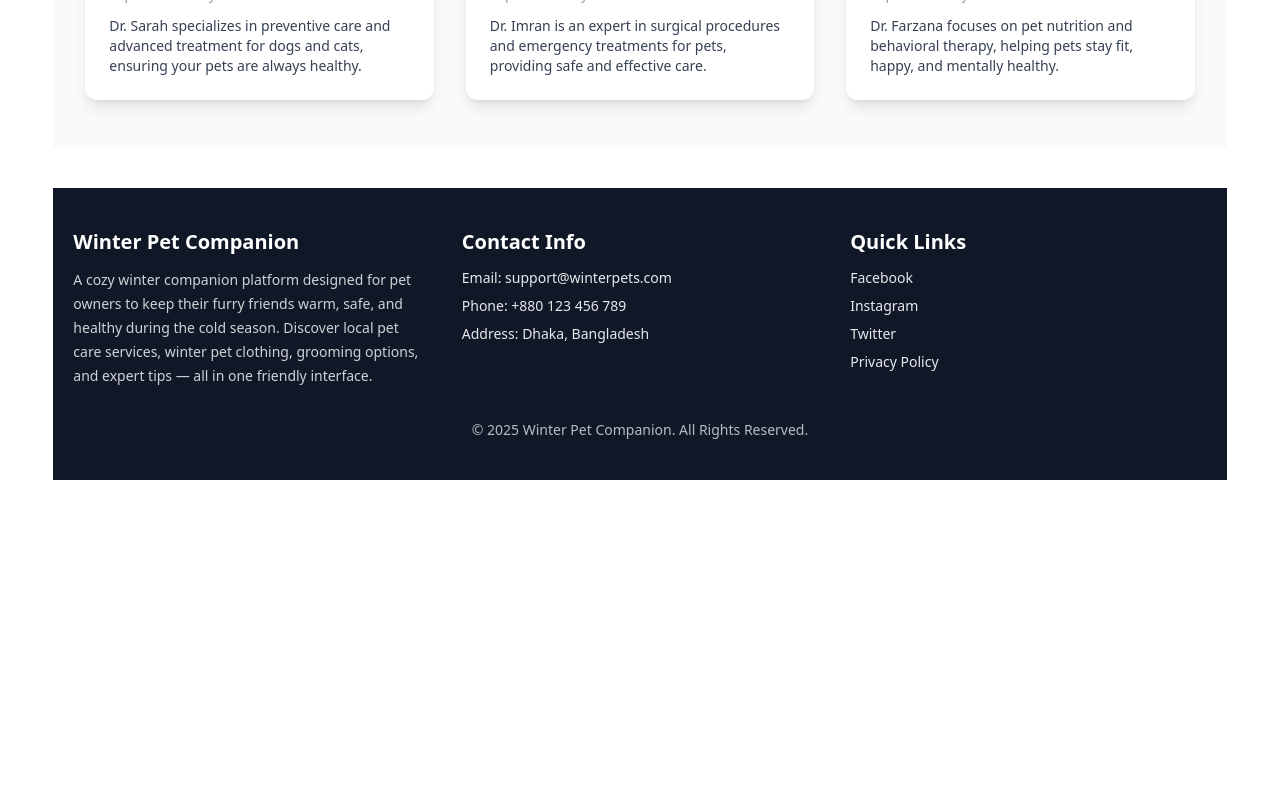
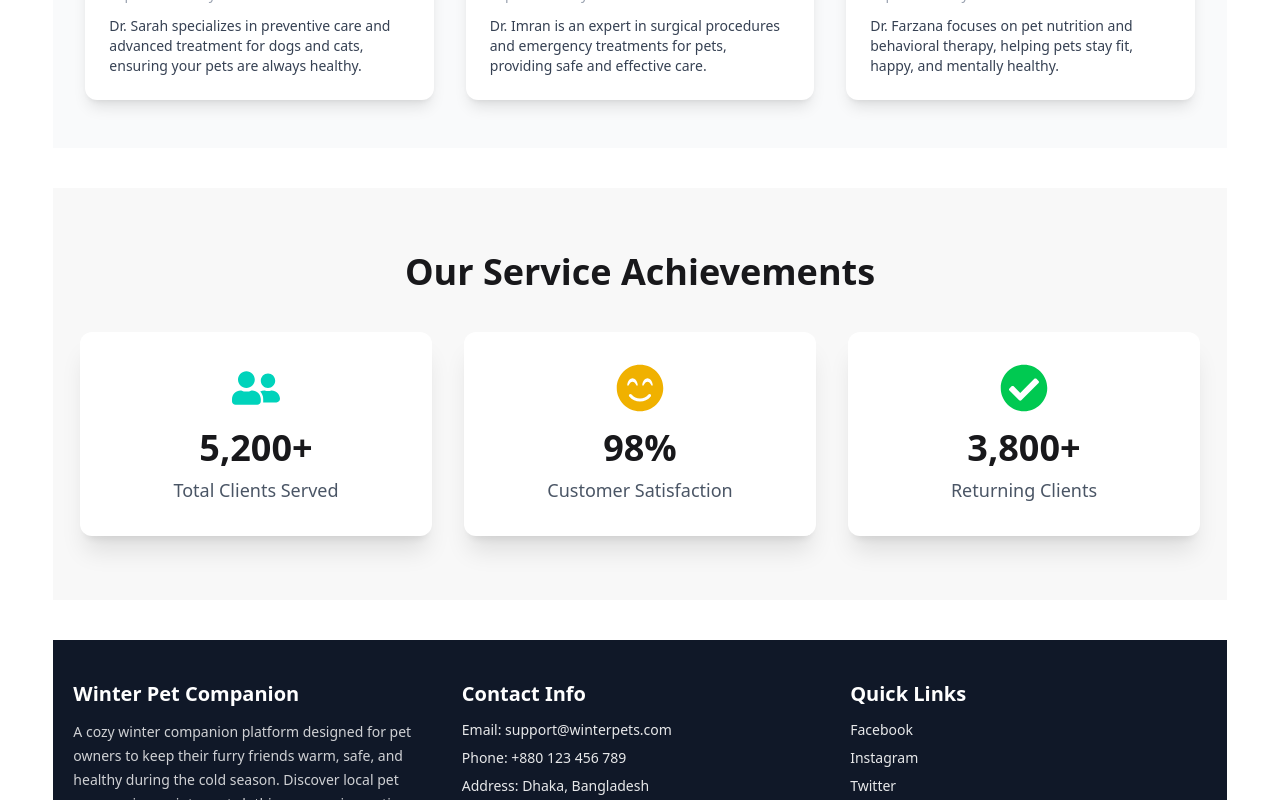
Before and after one commit to shihabsumon585/Pet-Care-in-Winter, a React (Vite) app: page / in a window 1280 px wide. Shown: the part 2740-3540 px from the top of the page. Before the commit the page ends 3220 px from the top, so only its background shows below. Built offline with nearby package versions, Linux system fonts and the light colour scheme; no server answers.

Commit message:
homepage new section add

```diff
--- a/package.json
+++ b/package.json
@@ -11,11 +11,13 @@
   },
   "dependencies": {
     "@tailwindcss/vite": "^4.1.17",
+    "aos": "^2.3.4",
     "firebase": "^12.6.0",
     "lucide-react": "^0.554.0",
     "react": "^19.2.0",
     "react-dom": "^19.2.0",
     "react-hot-toast": "^2.6.0",
+    "react-icons": "^5.5.0",
     "react-router": "^7.9.6",
     "react-toastify": "^11.0.5",
     "swiper": "^12.0.3",
--- a/src/components/ForgotPassword.jsx
+++ b/src/components/ForgotPassword.jsx
@@ -1,6 +1,6 @@
 import React, { useContext, useState } from 'react';
 import { AuthContext } from '../provider/AuthProvider';
-import { toast, ToastContainer } from 'react-toastify';
+import { toast, Toaster } from 'react-hot-toast';
 
 const ForgotPassword = () => {
     const { resetPassword } = useContext(AuthContext);
@@ -26,7 +26,7 @@ const ForgotPassword = () => {
 
     return (
         <div className='mx-auto '>
-            <ToastContainer></ToastContainer>
+            <Toaster></Toaster>
             <h1 className='text-2xl font-bold my-10 text-center '>Reset Password</h1>
             <form className='flex justify-center' onSubmit={handleForgot}>
                 <fieldset className="fieldset *:w-80">
--- a/src/components/Home.jsx
+++ b/src/components/Home.jsx
@@ -4,6 +4,7 @@ import ServicesCard from './ServicesCard';
 import { Link } from 'react-router';
 import TipsCare from './TipsCare';
 import MeetOurExpertVets from './MeetOurExpertVets';
+import PatientFeedback from './PatientFeedback';
 
 const Home = () => {
     const [data, setData] = useState()
@@ -38,6 +39,9 @@ const Home = () => {
 
             {/* Meet Our Experts Vets */}
             <MeetOurExpertVets></MeetOurExpertVets>
+
+            {/* Patient Feedback */}
+            <PatientFeedback></PatientFeedback>
         </div>
     );
 };
--- /dev/null
+++ b/src/components/PatientFeedback.jsx
@@ -0,0 +1,52 @@
+import React, { useEffect } from "react";
+import { FaUserFriends, FaSmileBeam, FaCheckCircle } from "react-icons/fa";
+import AOS from 'aos';
+
+const PatientFeedback = () => {
+    useEffect(() => {
+        AOS.init({
+            duration: 1000,
+            once: false,
+        });
+        AOS.refresh();
+    }, []);
+    return (
+        <section className="bg-base-200 py-16">
+            <div className="max-w-6xl mx-auto px-4">
+                <h2 className="text-3xl md:text-4xl font-bold text-center mb-10">
+                    Our Service Achievements
+                </h2>
+
+                <div
+                    className="grid grid-cols-1 md:grid-cols-3 gap-8 "
+                    data-aos="slide-left"
+                    data-aos-duration="1000"
+                    data-aos-delay="300"
+                    // data-aos-once="true"
+                > {/**nah ata comment kore deyar poreo jeta chacchi seta hocche na */}
+
+                    <div className="card bg-base-100 shadow-xl py-8 flex flex-col items-center rounded-xl hover:scale-105 duration-300">
+                        <FaUserFriends className="text-5xl text-accent mb-4" />
+                        <h3 className="text-4xl font-bold">5,200+</h3>
+                        <p className="text-lg text-gray-600 mt-2">Total Clients Served</p>
+                    </div>
+
+                    <div className="card bg-base-100 shadow-xl py-8 flex flex-col items-center rounded-xl hover:scale-105 duration-300">
+                        <FaSmileBeam className="text-5xl text-yellow-500 mb-4" />
+                        <h3 className="text-4xl font-bold">98%</h3>
+                        <p className="text-lg text-gray-600 mt-2">Customer Satisfaction</p>
+                    </div>
+
+                    <div className="card bg-base-100 shadow-xl py-8 flex flex-col items-center rounded-xl hover:scale-105 duration-300">
+                        <FaCheckCircle className="text-5xl text-green-500 mb-4" />
+                        <h3 className="text-4xl font-bold">3,800+</h3>
+                        <p className="text-lg text-gray-600 mt-2">Returning Clients</p>
+                    </div>
+
+                </div>
+            </div>
+        </section>
+    );
+};
+
+export default PatientFeedback;
--- a/src/components/UpdateProfile.jsx
+++ b/src/components/UpdateProfile.jsx
@@ -4,7 +4,6 @@ import { toast, Toaster } from 'react-hot-toast';
 
 const UpdateProfile = () => {
     const { updateUser, user, setUser } = useContext(AuthContext);
-    console.log(user);
     const handleUpdate = (e) => {
         e.preventDefault();
         const name = e.target.name.value;
--- a/src/components/ViewDetails.jsx
+++ b/src/components/ViewDetails.jsx
@@ -1,7 +1,7 @@
 import React, { useEffect, useState } from 'react';
 import { useLoaderData, useParams } from 'react-router';
 import { Star } from "lucide-react";
-import { toast, ToastContainer  } from 'react-toastify';
+import { toast, Toaster } from 'react-hot-toast';
 
 const ViewDetails = () => {
 
@@ -24,7 +24,7 @@ const ViewDetails = () => {
 
     return (
         <div className='bg-base-300'>
-            <ToastContainer />
+            <Toaster></Toaster>
             <title>Details</title>
 
             <div className="flex justify-center p-6">
--- a/src/main.jsx
+++ b/src/main.jsx
@@ -4,6 +4,7 @@ import './index.css'
 import { RouterProvider } from "react-router/dom";
 import router from './routes/router'
 import AuthProvider from './provider/AuthProvider';
+import 'aos/dist/aos.css';
 
 createRoot(document.getElementById('root')).render(
   <StrictMode>
--- a/src/provider/AuthProvider.jsx
+++ b/src/provider/AuthProvider.jsx
@@ -6,7 +6,6 @@ export const AuthContext = createContext();
 const googleProvider = new GoogleAuthProvider;
 const AuthProvider = ({children}) => {
     const [ user, setUser ] = useState(null);
-    console.log(user);
     const [ loading, setLoading ] = useState(true);
     const createUser = (email, password) => {
         setLoading(true);
```
Also changed, not shown: 2 other files (tests, documents, lock files or other folders).
